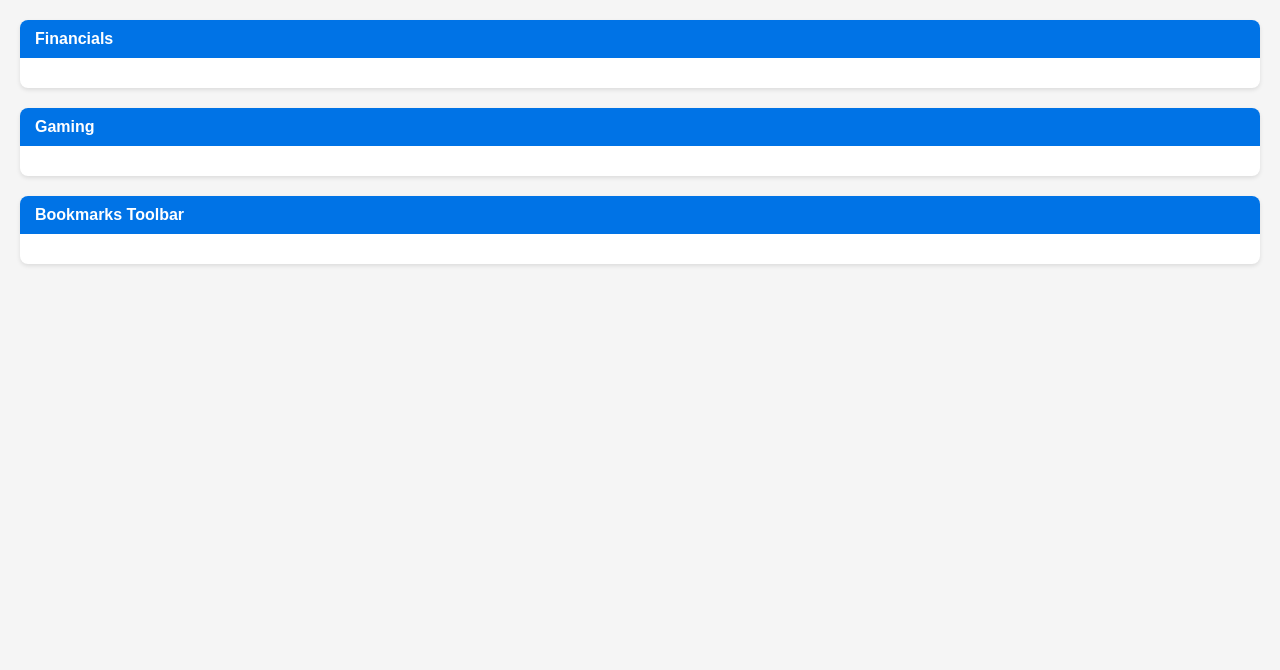
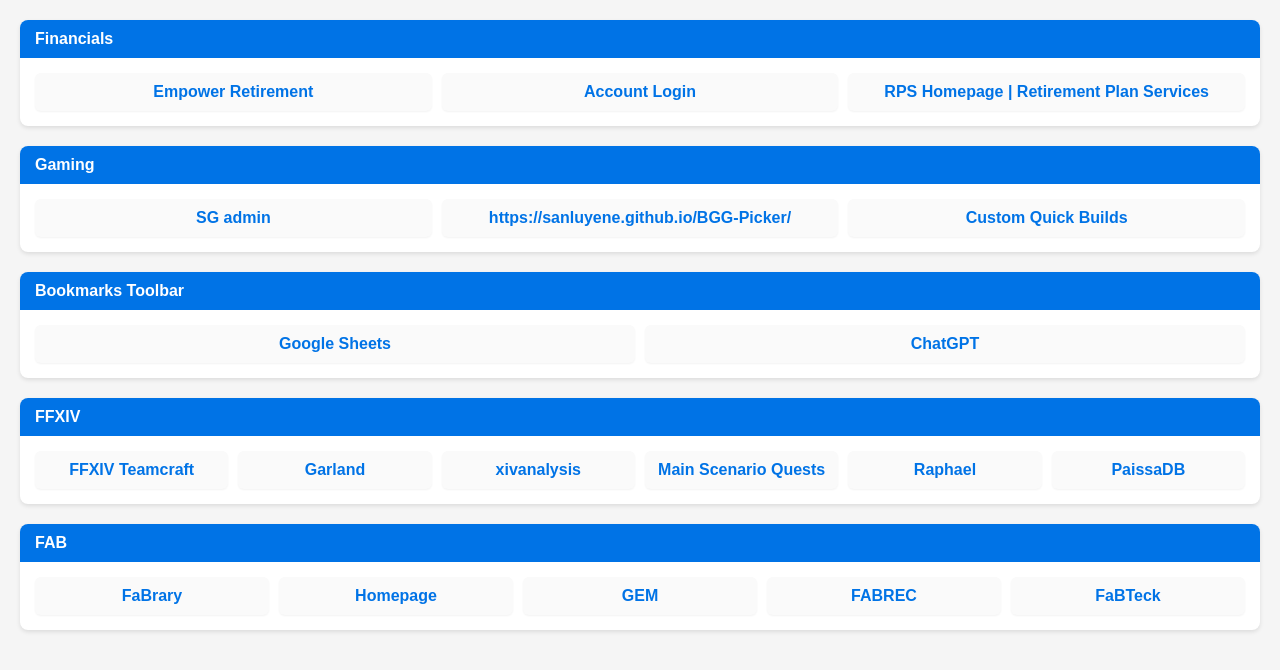
Before and after one commit to senecalp/Home, a plain HTML site: page index.html in a window 1280 px wide. Drawn offline with Linux system fonts and the light colour scheme.

Commit message:
Update index.html

```diff
--- a/index.html
+++ b/index.html
@@ -113,15 +113,19 @@
 
     const h3 = dt.querySelector("h3");
     const a = dt.querySelector("a");
+    const nestedDLInsideDT = dt.querySelector("dl");
 
     if (h3) {
       const id = h3.textContent.replace(/\s+/g, "_");
       const categoryDiv = createCategory(h3.textContent, id);
 
-        // The next sibling of this DT is usually a DL containing the folder contents
-        const nestedDL = dt.nextElementSibling;
-        if (nestedDL && nestedDL.tagName === "DL") {
-          processDL(nestedDL, categoryDiv);
+      const nextSiblingDL = dt.nextElementSibling;
+      if (nextSiblingDL && nextSiblingDL.tagName === "DL") {
+        processDL(nextSiblingDL, categoryDiv);
+      }
+      // Also check if there's a nested DL inside this DT (rare but possible)
+      if (nestedDLInsideDT) {
+        processDL(nestedDLInsideDT, categoryDiv);
       }
     }
     else if (a && parentCategory) {
@@ -134,9 +138,13 @@
       div.appendChild(link);
       parentCategory.appendChild(div);
     }
-      // bookmarks outside folders are ignored
+    else if (nestedDLInsideDT) {
+      // In case there is a DL inside DT with no H3 or A, process it with current parentCategory
+      processDL(nestedDLInsideDT, parentCategory);
     }
   }
+}
+
 
   const rootDL = doc.querySelector("dl");
   if (rootDL) processDL(rootDL);
```
Lines whose indentation alone changed are shown as unchanged.
